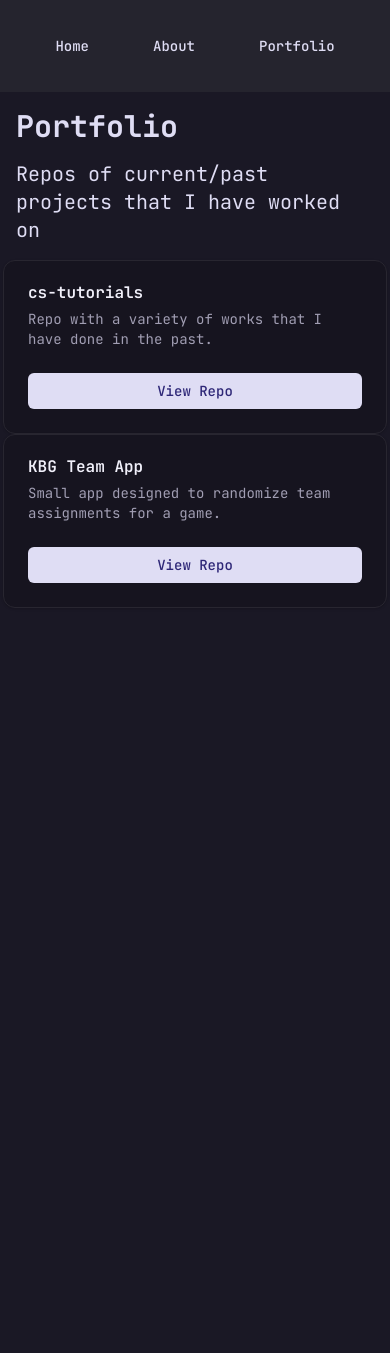
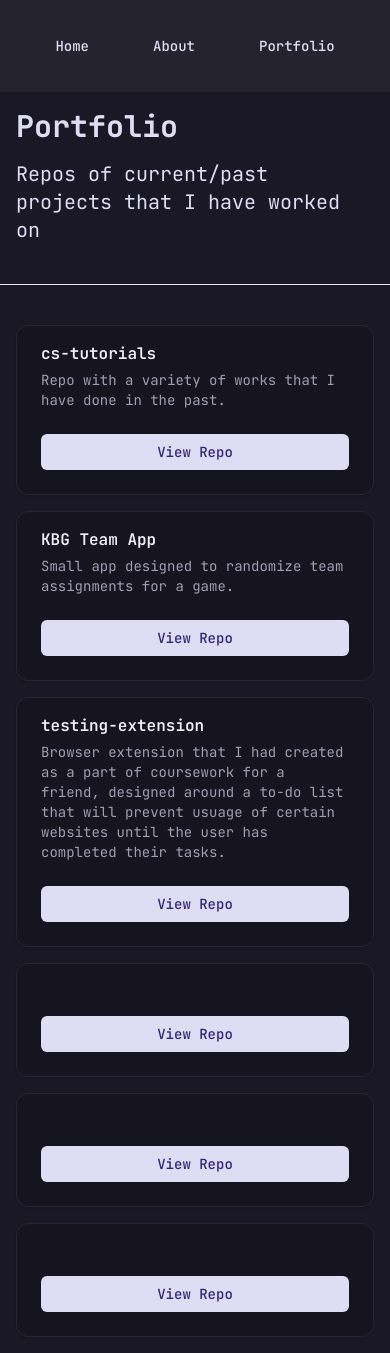
Before and after one commit to Miyxzu/definitely-high-quality-portfolio, a Next.js app: page /definitely-high-quality-portfolio/portfolio in a window 390 px wide. Before the commit the page ends 844 px from the top, so only its background shows below. Built offline with nearby package versions, Linux system fonts and the light colour scheme.

Commit message:
feat: Add new row of cards and apply grid positioning, will update responsive sizing soon

```diff
--- a/app/portfolio/page.tsx
+++ b/app/portfolio/page.tsx
@@ -18,12 +18,14 @@ export default function portfolio() {
             Repos of current/past projects that I have worked on
           </h2>
         </div>
-        <div className="grid grid-flow-col grid-rows-3">
+        <div className="my-10">
+          <div className="border-b border-gray-200 w-full mx-auto max-w-4xl"></div>
+        </div>
+        <div className="grid grid-cols-1 md:grid-cols-2 lg:grid-cols-3 gap-4 m-4">
           <div className="">
             <Card className="relative mx-auto w-full max-w-sm pt-0">
-              <div className="" />
               <CardHeader>
-                <CardTitle>cs-tutorials</CardTitle>
+                <CardTitle className="mt-5">cs-tutorials</CardTitle>
                 <CardDescription>
                   Repo with a variety of works that I have done in the past.
                 </CardDescription>
@@ -39,9 +41,8 @@ export default function portfolio() {
           </div>
           <div className="">
             <Card className="relative mx-auto w-full max-w-sm pt-0">
-              <div className="" />
               <CardHeader>
-                <CardTitle>KBG Team App</CardTitle>
+                <CardTitle className="mt-5">KBG Team App</CardTitle>
                 <CardDescription>
                   Small app designed to randomize team assignments for a game.
                 </CardDescription>
@@ -55,6 +56,76 @@ export default function portfolio() {
               </CardFooter>
             </Card>
           </div>
+          <div className="">
+            <Card className="relative mx-auto w-full max-w-sm pt-0">
+              <CardHeader>
+                <CardTitle className="mt-5">testing-extension</CardTitle>
+                <CardDescription>
+                  Browser extension that I had created as a part of coursework for a friend, designed around a to-do list that will prevent usuage of certain websites until the user has completed their tasks.
+                </CardDescription>
+              </CardHeader>
+              <CardFooter>
+                <Button className="w-full" asChild>
+                  <Link href="https://github.com/Miyxzu/testing-extension">
+                    View Repo
+                  </Link>
+                </Button>
+              </CardFooter>
+            </Card>
+          </div>
+        </div>
+        <div className="grid grid-cols-1 md:grid-cols-2 lg:grid-cols-3 gap-4 m-4">
+          <div className="">
+            <Card className="relative mx-auto w-full max-w-sm pt-0">
+              <CardHeader>
+                <CardTitle className="mt-5"></CardTitle>
+                <CardDescription>
+
+                </CardDescription>
+              </CardHeader>
+              <CardFooter>
+                <Button className="w-full" asChild>
+                  <Link href="https://github.com/Miyxzu/">
+                    View Repo
+                  </Link>
+                </Button>
+              </CardFooter>
+            </Card>
+          </div>
+          <div className="">
+            <Card className="relative mx-auto w-full max-w-sm pt-0">
+              <CardHeader>
+                <CardTitle className="mt-5"></CardTitle>
+                <CardDescription>
+
+                </CardDescription>
+              </CardHeader>
+              <CardFooter>
+                <Button className="w-full" asChild>
+                  <Link href="https://github.com/Miyxzu/">
+                    View Repo
+                  </Link>
+                </Button>
+              </CardFooter>
+            </Card>
+          </div>
+          <div className="">
+            <Card className="relative mx-auto w-full max-w-sm pt-0">
+              <CardHeader>
+                <CardTitle className="mt-5"></CardTitle>
+                <CardDescription>
+
+                </CardDescription>
+              </CardHeader>
+              <CardFooter>
+                <Button className="w-full" asChild>
+                  <Link href="https://github.com/Miyxzu/">
+                    View Repo
+                  </Link>
+                </Button>
+              </CardFooter>
+            </Card>
+          </div>
         </div>
       </main>
     </div>
```
